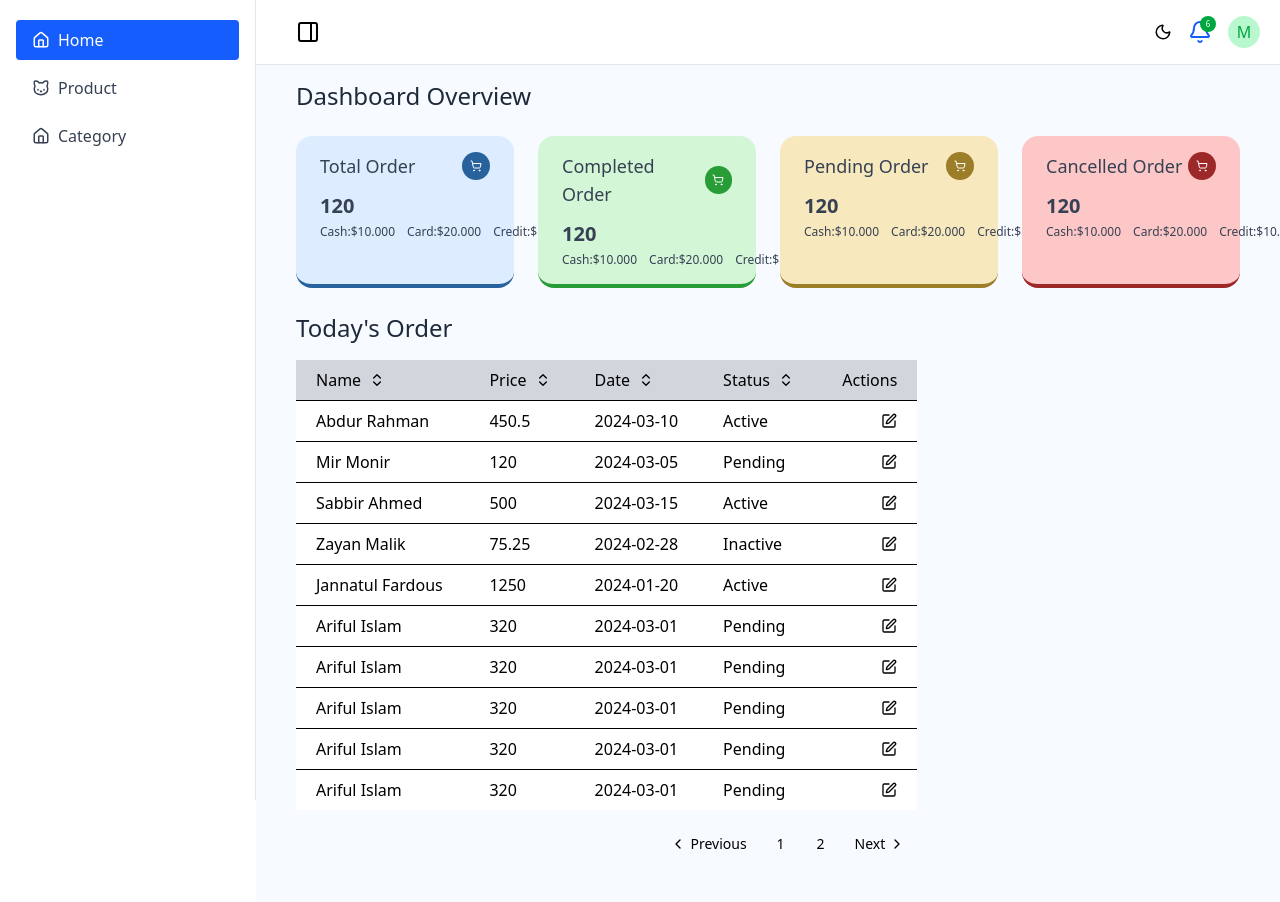
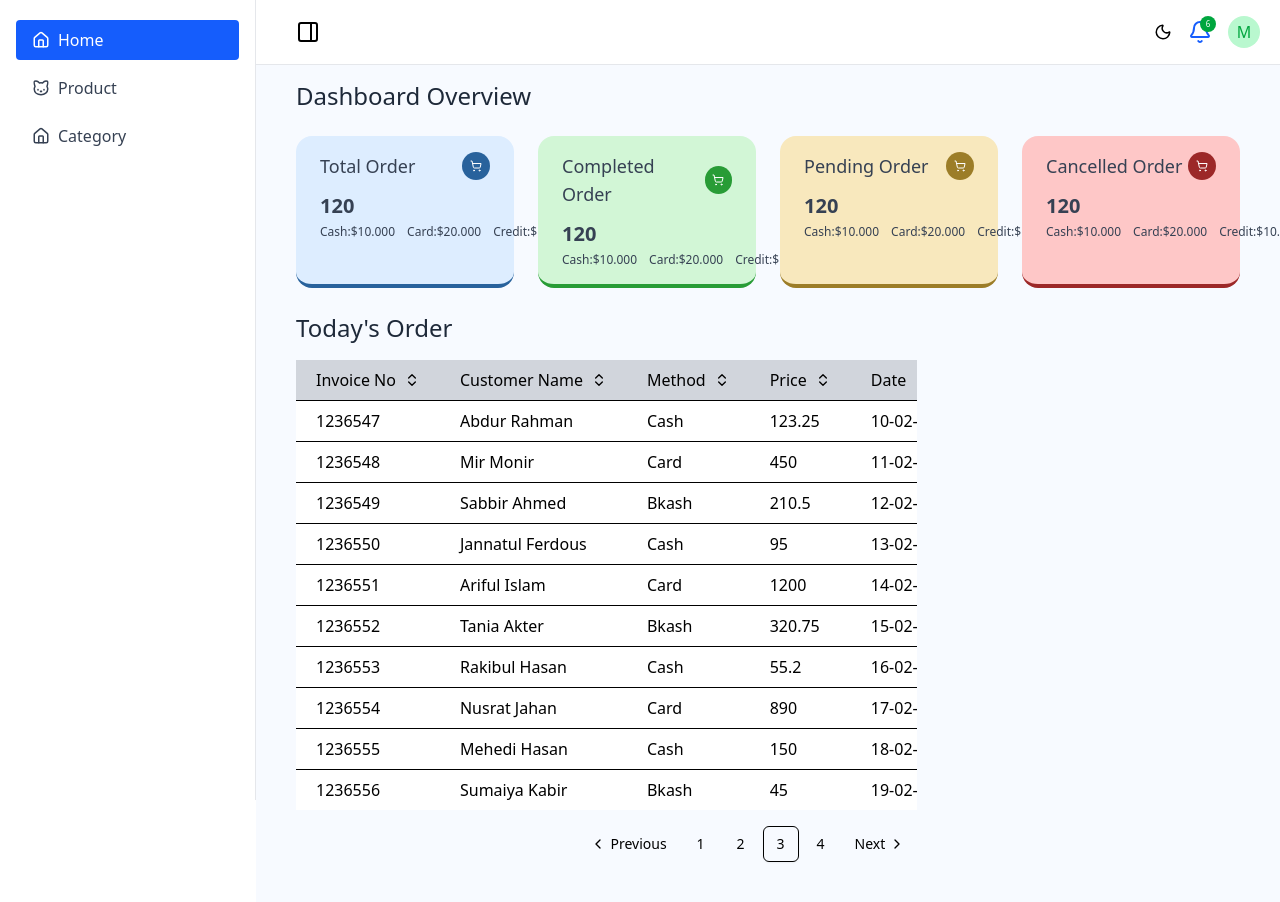
Before and after one commit to uxmir/e-commerce-admin, a Next.js app: page /home in a window 1280 px wide. Shown: the top 902 px of the page. Built offline with nearby package versions, Linux system fonts and the light colour scheme.

Commit message:
badge componenet is done and work is ongoing

```diff
--- a/app/(admin)/home/page.tsx
+++ b/app/(admin)/home/page.tsx
@@ -2,13 +2,15 @@
 import TableComponent from "@/app/components/ui/DataTable/TableComponent";
 import Heading from "@/app/components/ui/HeadingComponent/Heading";
 import Card from "@/app/components/ui/OverviewCard/Card";
-import { Edit, ShoppingCart } from "lucide-react";
+import { Edit, Printer, ShoppingCart } from "lucide-react";
 import React, { useState } from "react";
 import { usePagination } from "@/app/CustomHooks/usePaginaton";
 import PaginationComponent from "@/app/components/ui/Pagination/PaginationComponent";
 import Drawer from "@/app/components/ui/Drawer/Drawer";
 import { useDrawer } from "@/app/CustomHooks/useDrawer";
 import { tableData } from "../../mockapi/homeTable";
+import { useColorStatus } from "@/app/CustomHooks/useColorStatus";
+import Badge from "@/app/components/ui/Badge/Badge";
 const page: React.FC = () => {
   return (
     <div className="">
@@ -71,17 +73,24 @@ const page: React.FC = () => {
 export default page;
 const OverviewTable: React.FC = () => {
   const { paginatedData, totalPage, currentPage, setCurrentPage } =
-    usePagination(tableData);
-  const { drawerOverlay, drawerContainer, showDrawer, closeDrawer,selectedData } =
-    useDrawer(tableData);
+  usePagination(tableData);
+  const {getStyle}=useColorStatus()
   const tableColumns = [
     {
-      header: "Name",
-      key: "name",
+      header: "Invoice No",
+      key: "invoice_id",
+    },
+    {
+      header: "Customer Name",
+      key: "customer_name",
+    },
+    {
+      header: "method",
+      key: "method",
     },
     {
       header: "Price",
-      key: "price",
+      key: "amount",
     },
     {
       header: "Date",
@@ -90,23 +99,20 @@ const OverviewTable: React.FC = () => {
     {
       header: "Status",
       key: "status",
+      render:(row:any)=>(
+        <Badge
+        color={`${getStyle(row.status)}`}
+        >
+          {row.status}
+        </Badge>
+      )
     },
     {
       header: "Actions",
       key: "action",
       render: (row: any) => (
         <div className="flex justify-end items-center gap-x-2">
-          <Edit onClick={()=>showDrawer(row.id)} size={16} />
-          <Drawer
-            overlay={drawerOverlay}
-            container={drawerContainer}
-            position="right"
-            close={closeDrawer}
-          >
-           <div className="">
-           {selectedData?.name}
-           </div>
-          </Drawer>
+          <Printer size={18} className="cursor-pointer"/>
         </div>
       ),
     },
@@ -123,7 +129,6 @@ const OverviewTable: React.FC = () => {
         totalPage={totalPage}
         setCurrentPage={setCurrentPage}
       />
-      {/* details drawer*/}
     </>
   );
 };
--- a/app/CustomHooks/useColorStatus.ts
+++ b/app/CustomHooks/useColorStatus.ts
@@ -1,13 +1,13 @@
 export type ColorStatus =
   | "completed"
-  | "delivered"
+  | "deliveried"
   | "cancelled"
   | "pending"
   | "processing"
   | "new";
 
 const appliedColor: Record<ColorStatus, string> = {
-  delivered: "bg-green-200 text-green-600",
+  deliveried: "bg-green-200 text-green-600",
   completed: "bg-green-200 text-green-600",
   pending: "bg-blue-200 text-blue-600",
   processing: "bg-purple-200 text-purple-600",
--- a/app/CustomHooks/useSorting.ts
+++ b/app/CustomHooks/useSorting.ts
@@ -32,7 +32,7 @@ export const useSorting = (data: any[]) => {
       return 0;
     });
   }, [data, sorting]);
-  //for sorting data table
+  //for sorting data table reusable fuction
   const handleSort = (key: string, direction: "asc" | "desc") => {
     setSorting({ key, direction });
   };
--- /dev/null
+++ b/app/components/ui/Badge/Badge.tsx
@@ -0,0 +1,16 @@
+"use client"
+import React, { ReactNode } from 'react'
+interface badgeProps{
+ color?:string;
+ children:ReactNode ,
+ customClass?:string
+}
+const Badge:React.FC<badgeProps> = ({color,children,customClass}) => {
+  return (
+  <>
+  <span className={`px-2 py-1 rounded font-medium text-sm ${color} capitalize ${customClass}`}>{children}</span>
+  </>
+  )
+}
+
+export default Badge
--- a/app/mockapi/homeTable.ts
+++ b/app/mockapi/homeTable.ts
@@ -1,123 +1,282 @@
 import { tableProps } from "../types/homeTable";
-export  const tableData:tableProps[] = [
+export const tableData: tableProps[] = [
   {
     id: 1,
-      name: "Abdur Rahman",
-      price: 450.50,
-      status: "active",
-      category: "Electronics",
-      date: "2024-03-10",
+    invoice_id: 1236547,
+    customer_name: "abdur rahman",
+    method: "cash",
+    amount: 123.25,
+    date: "10-02-2025",
+    status: "deliveried",
   },
   {
     id: 2,
-      name: "Mir Monir",
-      price: 120.00,
+    invoice_id: 1236548,
+    customer_name: "mir monir",
+    method: "card",
+    amount: 450.0,
+    date: "11-02-2025",
     status: "pending",
-      category: "Gadgets",
-      date: "2024-03-05",
   },
   {
     id: 3,
-      name: "Sabbir Ahmed",
-      price: 500.00,
-      status: "active",
-      category: "Home Decor",
-      date: "2024-03-15",
+    invoice_id: 1236549,
+    customer_name: "sabbir ahmed",
+    method: "bkash",
+    amount: 210.5,
+    date: "12-02-2025",
+    status: "processing",
   },
   {
     id: 4,
-      name: "Zayan Malik",
-      price:75.25,
-      status: "inactive",
-      category: "Stationary",
-      date: "2024-02-28",
+    invoice_id: 1236550,
+    customer_name: "jannatul ferdous",
+    method: "cash",
+    amount: 95.0,
+    date: "13-02-2025",
+    status: "cancelled",
   },
   {
     id: 5,
-      name: "Jannatul Fardous",
-      price: 1250.00,
-      status: "active",
-      category: "Fashion",
-      date: "2024-01-20",
+    invoice_id: 1236551,
+    customer_name: "ariful islam",
+    method: "card",
+    amount: 1200.0,
+    date: "14-02-2025",
+    status: "deliveried",
   },
   {
     id: 6,
-      name: "Ariful Islam",
-      price: 320.00,
-      status: "pending",
-      category: "Books",
-      date: "2024-03-01",
-    },
-    {
-      id: 6,
-      name: "Ariful Islam",
-      price: 320.00,
-      status: "pending",
-      category: "Books",
-      date: "2024-03-01",
+    invoice_id: 1236552,
+    customer_name: "tania akter",
+    method: "bkash",
+    amount: 320.75,
+    date: "15-02-2025",
+    status: "deliveried",
   },
   {
     id: 7,
-      name: "Ariful Islam",
-      price: 320.00,
+    invoice_id: 1236553,
+    customer_name: "rakibul hasan",
+    method: "cash",
+    amount: 55.2,
+    date: "16-02-2025",
     status: "pending",
-      category: "Books",
-      date: "2024-03-01",
   },
   {
     id: 8,
-      name: "Ariful Islam",
-      price: 320.00,
-      status: "pending",
-      category: "Books",
-      date: "2024-03-01",
+    invoice_id: 1236554,
+    customer_name: "nusrat jahan",
+    method: "card",
+    amount: 890.0,
+    date: "17-02-2025",
+    status: "processing",
   },
   {
     id: 9,
-      name: "Ariful Islam",
-      price: 320.00,
-      status: "pending",
-      category: "Books",
-      date: "2024-03-01",
+    invoice_id: 1236555,
+    customer_name: "mehedi hasan",
+    method: "cash",
+    amount: 150.0,
+    date: "18-02-2025",
+    status: "deliveried",
   },
   {
     id: 10,
-      name: "Ariful Islam",
-      price: 320.00,
-      status: "pending",
-      category: "Books",
-      date: "2024-03-01",
+    invoice_id: 1236556,
+    customer_name: "sumaiya kabir",
+    method: "bkash",
+    amount: 45.0,
+    date: "19-02-2025",
+    status: "cancelled",
   },
   {
     id: 11,
-      name: "Ariful Islam",
-      price: 320.00,
-      status: "pending",
-      category: "Books",
-      date: "2024-03-01",
+    invoice_id: 1236557,
+    customer_name: "kamrul islam",
+    method: "card",
+    amount: 670.3,
+    date: "20-02-2025",
+    status: "deliveried",
   },
   {
     id: 12,
-      name: "Ariful Islam",
-      price: 320.00,
+    invoice_id: 1236558,
+    customer_name: "farhana hossain",
+    method: "cash",
+    amount: 230.0,
+    date: "21-02-2025",
     status: "pending",
-      category: "Books",
-      date: "2024-03-01",
   },
   {
     id: 13,
-      name: "Ariful Islam",
-      price: 320.00,
-      status: "pending",
-      category: "Books",
-      date: "2024-03-01",
+    invoice_id: 1236559,
+    customer_name: "shariar nazim",
+    method: "bkash",
+    amount: 120.4,
+    date: "22-02-2025",
+    status: "processing",
   },
   {
     id: 14,
-      name: "Ariful Islam",
-      price: 320.00,
+    invoice_id: 1236560,
+    customer_name: "nadia sultana",
+    method: "card",
+    amount: 310.0,
+    date: "23-02-2025",
+    status: "deliveried",
+  },
+  {
+    id: 15,
+    invoice_id: 1236561,
+    customer_name: "asif ikbal",
+    method: "cash",
+    amount: 420.0,
+    date: "24-02-2025",
+    status: "deliveried",
+  },
+  {
+    id: 16,
+    invoice_id: 1236562,
+    customer_name: "momena khatun",
+    method: "bkash",
+    amount: 85.5,
+    date: "25-02-2025",
     status: "pending",
-      category: "Books",
-      date: "2024-03-01",
+  },
+  {
+    id: 17,
+    invoice_id: 1236563,
+    customer_name: "tanvir ahmed",
+    method: "card",
+    amount: 999.99,
+    date: "26-02-2025",
+    status: "processing",
+  },
+  {
+    id: 18,
+    invoice_id: 1236564,
+    customer_name: "rifat ara",
+    method: "cash",
+    amount: 125.0,
+    date: "27-02-2025",
+    status: "deliveried",
+  },
+  {
+    id: 19,
+    invoice_id: 1236565,
+    customer_name: "sohel rana",
+    method: "bkash",
+    amount: 60.0,
+    date: "28-02-2025",
+    status: "cancelled",
+  },
+  {
+    id: 20,
+    invoice_id: 1236566,
+    customer_name: "nafisa tabassum",
+    method: "card",
+    amount: 740.25,
+    date: "01-03-2025",
+    status: "deliveried",
+  },
+  {
+    id: 21,
+    invoice_id: 1236567,
+    customer_name: "imtiaz ahmed",
+    method: "cash",
+    amount: 180.0,
+    date: "02-03-2025",
+    status: "pending",
+  },
+  {
+    id: 22,
+    invoice_id: 1236568,
+    customer_name: "purnima rani",
+    method: "bkash",
+    amount: 290.0,
+    date: "03-03-2025",
+    status: "processing",
+  },
+  {
+    id: 23,
+    invoice_id: 1236569,
+    customer_name: "abul mansur",
+    method: "card",
+    amount: 550.0,
+    date: "04-03-2025",
+    status: "deliveried",
+  },
+  {
+    id: 24,
+    invoice_id: 1236570,
+    customer_name: "nilufa yeasmin",
+    method: "cash",
+    amount: 135.45,
+    date: "05-03-2025",
+    status: "deliveried",
+  },
+  {
+    id: 25,
+    invoice_id: 1236571,
+    customer_name: "zahid hasan",
+    method: "bkash",
+    amount: 22.0,
+    date: "06-03-2025",
+    status: "pending",
+  },
+  {
+    id: 26,
+    invoice_id: 1236572,
+    customer_name: "shamima nasrin",
+    method: "card",
+    amount: 1100.0,
+    date: "07-03-2025",
+    status: "processing",
+  },
+  {
+    id: 27,
+    invoice_id: 1236573,
+    customer_name: "hassan mahmud",
+    method: "cash",
+    amount: 400.0,
+    date: "08-03-2025",
+    status: "deliveried",
+  },
+  {
+    id: 28,
+    invoice_id: 1236574,
+    customer_name: "fariha anjum",
+    method: "bkash",
+    amount: 65.8,
+    date: "09-03-2025",
+    status: "cancelled",
+  },
+  {
+    id: 29,
+    invoice_id: 1236575,
+    customer_name: "mustafizur rahman",
+    method: "card",
+    amount: 820.0,
+    date: "10-03-2025",
+    status: "deliveried",
+  },
+  {
+    id: 30,
+    invoice_id: 1236576,
+    customer_name: "shahadat hossain",
+    method: "cash",
+    amount: 95.2,
+    date: "11-03-2025",
+    status: "pending",
+  },
+  {
+    id: 31,
+    invoice_id: 1236577,
+    customer_name: "fatema zohra",
+    method: "bkash",
+    amount: 155.0,
+    date: "12-03-2025",
+    status: "deliveried",
   },
 ];
```
Also changed, not shown: app/types/homeTable.d.ts (+7 -6 lines). Lines whose indentation alone changed are shown as unchanged.
